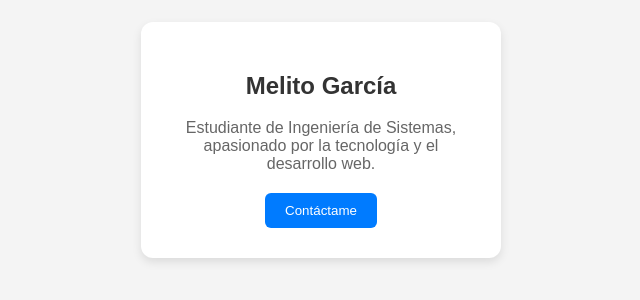
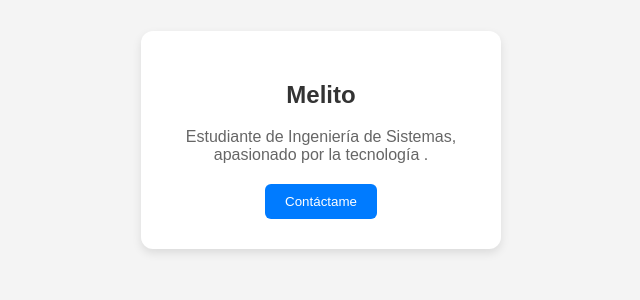
Before and after one commit to Davidmelo31/davidmelo31.github.io, a plain HTML site: page index.html in a window 1280 px wide. Shown: the part 268-568 px from the top of the page, without its empty margins (319-959 px from the left). Drawn offline with Linux system fonts and the light colour scheme.

Commit message:
Update index.html

```diff
--- a/index.html
+++ b/index.html
@@ -42,8 +42,8 @@
 </head>
 <body>
   <div class="card">
-    <h2>Melito García</h2>
-    <p>Estudiante de Ingeniería de Sistemas, apasionado por la tecnología y el desarrollo web.</p>
+    <h2>Melito </h2>
+    <p>Estudiante de Ingeniería de Sistemas, apasionado por la tecnología .</p>
     <button onclick="alert('¡Gracias por contactarme!')">Contáctame</button>
   </div>
 </body>
```
